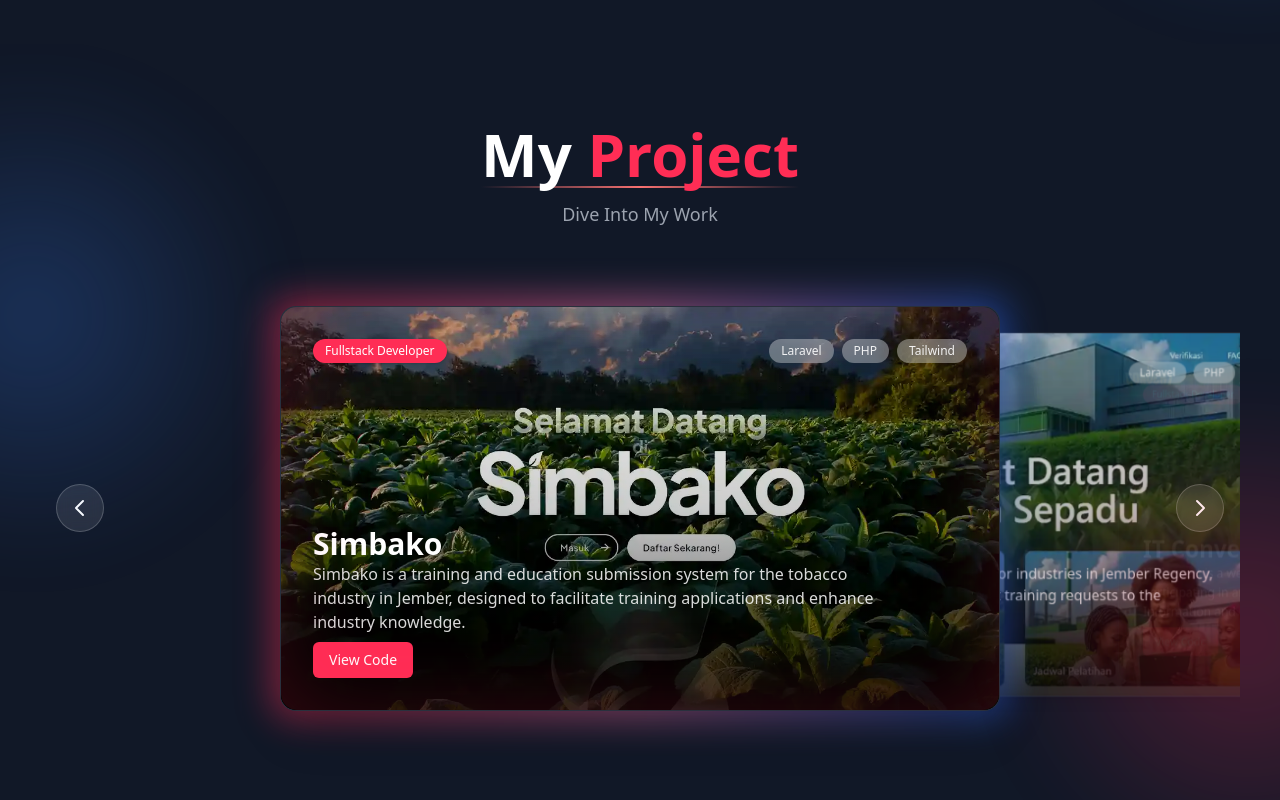
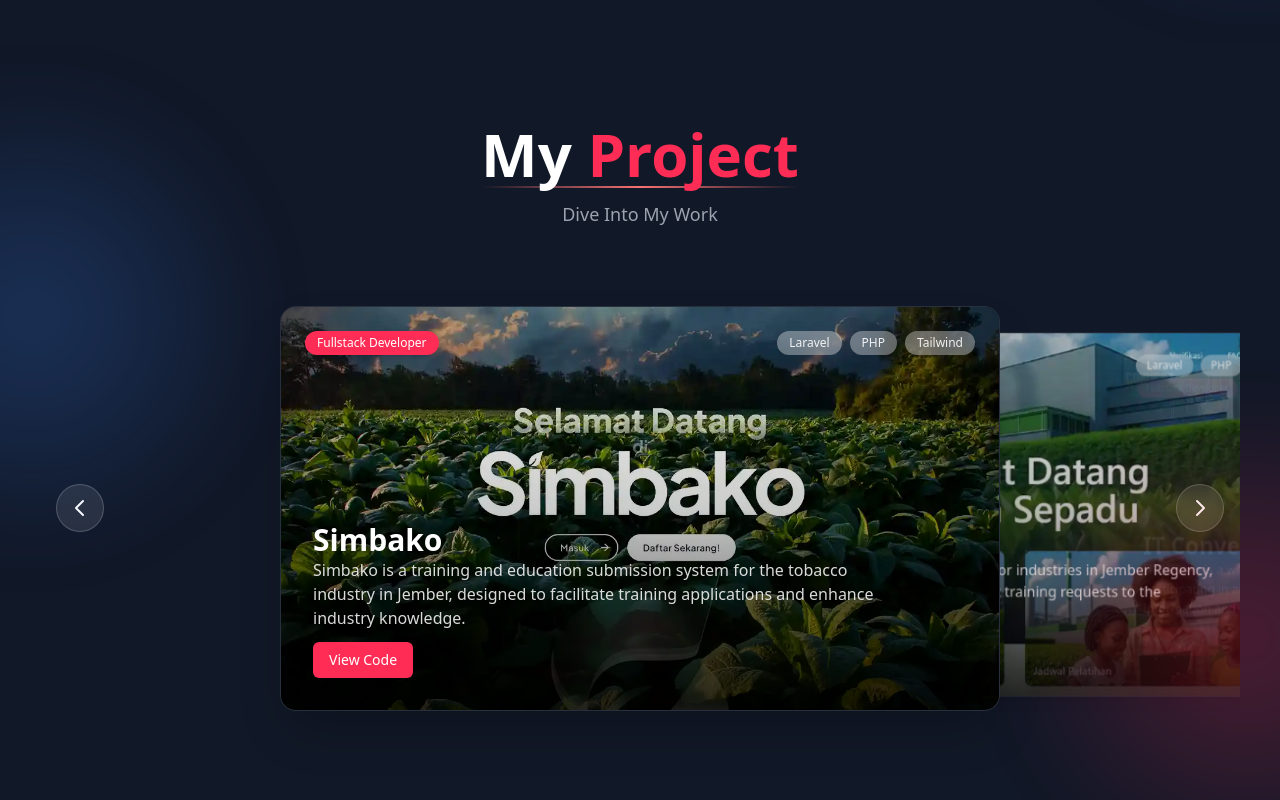
Before and after one commit to ahmadrahardan/portfolio-web, a React (Vite) app: page / in a window 1280 px wide. Shown: the part 2280-3080 px from the top of the page. Built offline with nearby package versions, Linux system fonts and the light colour scheme.

Commit message:
update projects card

```diff
--- a/src/components/Projects.tsx
+++ b/src/components/Projects.tsx
@@ -86,7 +86,7 @@ const ProjectsSection: React.FC = () => {
     return () => window.removeEventListener("resize", onResize);
   }, []);
 
-  // entrance anim (run on mount & when theme changes)
+  // entrance anim
   useEffect(() => {
     if (!sectionRef.current) return;
     const ctx = gsap.context(() => {
@@ -95,11 +95,6 @@ const ProjectsSection: React.FC = () => {
         { y: 16, opacity: 0 },
         { y: 0, opacity: 1, duration: 0.6, ease: "power3.out" }
       );
-      // gsap.fromTo(
-      //   ".project-card",
-      //   { y: 18, opacity: 0 },
-      //   { y: 0, opacity: 1, duration: 0.6, ease: "power3.out", stagger: 0.04, delay: 0.05 }
-      // );
     }, sectionRef);
     return () => ctx.revert();
   }, [darkMode]);
@@ -125,29 +120,13 @@ const ProjectsSection: React.FC = () => {
     };
   }, [projects.length]);
 
-  // autoplay
-  // useEffect(() => {
-  //   const AUTOPLAY_MS = 3500;
-  //   const id = setInterval(() => {
-  //     if (!pausedRef.current) setActive((i) => (i + 1) % projects.length);
-  //   }, AUTOPLAY_MS);
-  //   const onVisibility = () => {
-  //     pausedRef.current = document.hidden || pausedRef.current;
-  //   };
-  //   document.addEventListener("visibilitychange", onVisibility);
-  //   return () => {
-  //     clearInterval(id);
-  //     document.removeEventListener("visibilitychange", onVisibility);
-  //   };
-  // }, [projects.length]);
-
   const pause = () => (pausedRef.current = true);
   const resume = () => (pausedRef.current = false);
 
-  // geometry / coverflow spacing (responsive)
-  const CARD_W = isMobile ? 360 : 720;
+  // ====== COVERFLOW GEOMETRY ======
+  const CARD_W = isMobile ? 330 : 720;
   const stepX = useMemo(
-    () => CARD_W * (isMobile ? 0.5 : 0.52),
+    () => CARD_W * (isMobile ? 0.56 : 0.52),
     [CARD_W, isMobile]
   );
   const maxVisible = isMobile ? 2 : 3;
@@ -156,9 +135,9 @@ const ProjectsSection: React.FC = () => {
     const off = idx - active;
     const abs = Math.abs(off);
     const tx = off * stepX;
-    const ty = abs * (isMobile ? 3 : 6);
-    const rotY = -(off * (isMobile ? 6 : 10));
-    const scale = Math.max(isMobile ? 0.78 : 0.7, 1 - abs * 0.1);
+    const ty = abs * (isMobile ? 6 : 6);
+    const rotY = isMobile ? 0 : -(off * 10); // flat di mobile
+    const scale = Math.max(isMobile ? 0.9 : 0.7, 1 - abs * 0.1);
     const opacity = abs > maxVisible ? 0 : 1 - abs * 0.08;
     const z = 100 - abs;
     return {
@@ -169,23 +148,9 @@ const ProjectsSection: React.FC = () => {
     };
   };
 
-  const dragX = useRef<number | null>(null);
-  const onPointerDown = (e: React.PointerEvent) => {
-    dragX.current = e.clientX;
-    pause();
-  };
-  const onPointerUp = (e: React.PointerEvent) => {
-    if (dragX.current == null) return;
-    const dx = e.clientX - dragX.current;
-    if (dx < -60) setActive((i) => (i + 1) % projects.length);
-    if (dx > 60) setActive((i) => (i - 1 + projects.length) % projects.length);
-    dragX.current = null;
-    resume();
-  };
-
-  const themeGlow = darkMode
-    ? "from-[#FF2D55] via-[#ff7ab7] to-[#2563eb]"
-    : "from-[#d97706] via-[#dc2626] to-[#a21caf]";
+  // ====== RESPONSIVE HELPERS ======
+  const cardAspectClass = isMobile ? "h-[480px] flex flex-col" : "aspect-video"; // portrait split on mobile
+  const stageHeightClass = isMobile ? "h-[660px]" : "h-[560px]";
 
   return (
     <section
@@ -211,7 +176,6 @@ const ProjectsSection: React.FC = () => {
     }
   `}</style>
 
-        {/* top-left */}
         <span
           className="about-glow"
           style={{
@@ -222,29 +186,6 @@ const ProjectsSection: React.FC = () => {
               : "rgba(59,130,246,0.5)",
           }}
         />
-        {/* top-right */}
-        {/* <span
-          className="about-glow"
-          style={{
-            right: "-10rem",
-            top: "-20rem",
-            ["--glowColor" as any]: darkMode
-              ? "rgba(168,85,247,0.8)"
-              : "rgba(168,85,247,0.55)",
-          }}
-        /> */}
-        {/* bottom-left */}
-        {/* <span
-          className="about-glow"
-          style={{
-            left: "-14rem",
-            bottom: "-18rem",
-            ["--glowColor" as any]: darkMode
-              ? "rgba(59,130,246,0.85)"
-              : "rgba(59,130,246,0.5)",
-          }}
-        /> */}
-        {/* bottom-right */}
         <span
           className="about-glow"
           style={{
@@ -256,7 +197,6 @@ const ProjectsSection: React.FC = () => {
           }}
         />
       </div>
-      {/* ======= /CORNER GLOWS ======= */}
 
       <div className="container mx-auto px-5 md:px-10 max-w-screen-xl">
         {/* Head */}
@@ -267,15 +207,8 @@ const ProjectsSection: React.FC = () => {
             } mb-4`}
           >
             <span className="relative inline-block">
-              My{" "}
-              <span className={darkMode ? "text-[#FF2D55]" : "text-[#FF2D55]"}>
-                Project
-              </span>
-              <span
-                className={`absolute -bottom-1 z-[-1] left-0 w-full h-0.5 bg-gradient-to-r from-transparent ${
-                  darkMode ? "via-red-400" : "via-red-400"
-                } to-transparent mt-2`}
-              />
+              My <span className="text-[#FF2D55]">Project</span>
+              <span className="absolute -bottom-1 z-[-1] left-0 w-full h-0.5 bg-gradient-to-r from-transparent via-red-400 to-transparent mt-2" />
             </span>
           </h2>
           <p
@@ -290,10 +223,10 @@ const ProjectsSection: React.FC = () => {
         {/* STAGE */}
         <div
           ref={stageRef}
-          className="relative h-[360px] sm:h-[420px] md:h-[560px] overflow-hidden select-none"
+          className={`relative ${stageHeightClass} sm:h-[420px] md:h-[560px] overflow-hidden select-none`}
           style={{ perspective: "1400px" }}
-          onPointerDown={onPointerDown}
-          onPointerUp={onPointerUp}
+          onPointerDown={() => pause()}
+          onPointerUp={() => resume()}
           onMouseEnter={pause}
           onMouseLeave={resume}
         >
@@ -371,27 +304,100 @@ const ProjectsSection: React.FC = () => {
               return (
                 <motion.div
                   key={p.id}
-                  className="project-card absolute max-w-[94vw] w-[86vw] sm:w-[560px] md:w-[720px] aspect-video origin-center will-change-transform"
+                  className={`project-card absolute max-w-[94vw] w-[65vw] sm:w-[560px] md:w-[720px] ${cardAspectClass} origin-center will-change-transform`}
                   initial={false}
                   animate={styleFor(i) as any}
                   transition={{ type: "spring", stiffness: 80, damping: 18 }}
                   onClick={() => setActive(i)}
                 >
-                  {/* OUTER GLOW only active (lebih kecil di mobile) */}
-                  {isCenter && (
                   <div
-                      className={`pointer-events-none absolute -inset-1 sm:-inset-1 md:-inset-2
-                                  rounded-[16px] sm:rounded-[18px] md:rounded-[20px]
-                                  blur-[10px] sm:blur-[14px] md:blur-[18px]
-                                  opacity-40 sm:opacity-45 md:opacity-50 z-0 bg-gradient-to-r ${themeGlow}`}
+                    className={`relative z-10 w-full h-full rounded-2xl overflow-hidden border ${
+                      darkMode
+                        ? "bg-[#111827] border-white/10"
+                        : "bg-white border-gray-200"
+                    } ${isCenter ? "shadow-2xl" : "shadow-lg"}`}
+                  >
+                    {/* ====== MOBILE: SPLIT ====== */}
+                    {isMobile ? (
+                      <div className="flex flex-col h-full">
+                        {/* image */}
+                        <div className="h-[40%] w-full overflow-hidden">
+                          <img
+                            src={p.image}
+                            alt={p.title}
+                            className="w-full h-full object-cover"
                           />
+                        </div>
+
+                        {/* text */}
+                        <div className="h-[60%] w-full p-4 flex flex-col gap-6">
+                          <div className="flex items-center justify-between">
+                            <span
+                              className="px-3 py-1 rounded-full text-[11px] text-white shadow"
+                              style={{ backgroundColor: p.color }}
+                            >
+                              {p.role}
+                            </span>
+                            {/* tech chips (scrollable jika banyak) */}
+                            <div className="flex gap-2 overflow-x-auto no-scrollbar">
+                              {p.technologies.map((t, idx) => (
+                                <span
+                                  key={idx}
+                                  className="bg-gray-100 dark:bg-white/15 text-gray-700 dark:text-white/90 px-2 py-1 rounded-full text-[11px] shrink-0"
+                                >
+                                  {t}
+                                </span>
+                              ))}
+                            </div>
+                          </div>
+
+                          <div>
+                            <h3
+                              className={`${
+                                darkMode ? "text-white" : "text-gray-900"
+                              } text-3xl font-bold`}
+                            >
+                              {p.title}
+                            </h3>
+                            <p
+                              className={`py-2 ${
+                                darkMode ? "text-gray-300" : "text-gray-600"
+                              } text-sm line-clamp-5`}
+                            >
+                              {p.description}
+                            </p>
+                          </div>
+
+                          <div className="mt-auto flex gap-3">
+                            {p.githubLink && (
+                              <a
+                                href={p.githubLink}
+                                target="_blank"
+                                rel="noopener noreferrer"
+                                className="bg-[#FF2D55] hover:bg-white hover:text-[#FF2D55] text-white px-3 py-2 rounded-md text-sm font-medium"
+                                onClick={(e) => e.stopPropagation()}
+                              >
+                                View Code
+                              </a>
                             )}
-
-                  <div
-                    className={`relative z-10 w-full h-full rounded-2xl overflow-hidden border
-    ${darkMode ? "bg-[#111827] border-white/10" : "bg-white border-gray-200"}
-    ${isCenter ? "shadow-2xl" : "shadow-lg"}`}
+                            {p.demoLink && (
+                              <a
+                                href={p.demoLink}
+                                target="_blank"
+                                rel="noopener noreferrer"
+                                className="px-3 py-2 rounded-md text-sm font-medium text-white"
+                                style={{ backgroundColor: p.color }}
+                                onClick={(e) => e.stopPropagation()}
                               >
+                                Live Demo
+                              </a>
+                            )}
+                          </div>
+                        </div>
+                      </div>
+                    ) : (
+                      /* ====== DESKTOP: OVERLAY ====== */
+                      <>
                         <img
                           src={p.image}
                           alt={p.title}
@@ -400,21 +406,21 @@ const ProjectsSection: React.FC = () => {
                         <div className="absolute inset-0 bg-gradient-to-t from-black/80 via-black/20 to-transparent" />
                         <div
                           className="absolute inset-0"
-                      style={{ boxShadow: `inset 0 0 120px rgba(0,0,0,.35)` }}
+                          style={{
+                            boxShadow: `inset 0 0 120px rgba(0,0,0,.35)`,
+                          }}
                         />
 
-                    {/* Role & Technologies di pojok kiri atas */}
-                    <div className="absolute top-0 left-0 p-5 sm:p-6 md:p-8 flex flex-col gap-2 z-20">
+                        {/* Role & Tech */}
+                        <div className="absolute top-0 left-0 p-6 flex flex-col gap-2 z-20">
                           <span
                             className="px-3 py-1 w-max rounded-full text-xs text-white shadow"
                             style={{ backgroundColor: p.color }}
                           >
                             {p.role}
                           </span>
-
                         </div>
-
-                    <div className="absolute top-0 right-0 p-5 sm:p-6 md:p-8 flex flex-col gap-2 z-20">
+                        <div className="absolute top-0 right-0 p-6 flex flex-col gap-2 z-20">
                           <div className="flex flex-wrap gap-2">
                             {p.technologies.map((t, idx) => (
                               <span
@@ -427,15 +433,16 @@ const ProjectsSection: React.FC = () => {
                           </div>
                         </div>
 
-                    {/* Title & Description tetap di bawah */}
-                    <div className="absolute inset-x-0 bottom-0 p-5 sm:p-6 md:p-8 flex flex-col justify-end max-w-[90%] sm:max-w-[90%]">
-                      <h3 className="text-white text-xl sm:text-2xl md:text-3xl font-bold">
+                        {/* Title, Desc, Buttons */}
+                        <div className="absolute inset-x-0 bottom-0 p-6 md:p-8 flex flex-col justify-end max-w-[90%] z-20">
+                          <h3 className="text-white text-2xl md:text-3xl font-bold">
                             {p.title}
                           </h3>
                           <p className="text-white/85 text-sm md:text-base line-clamp-3">
                             {p.description}
                           </p>
-                      <div className="mt-2 flex gap-3">
+
+                          <div className="mt-3 flex gap-3">
                             {p.githubLink && (
                               <a
                                 href={p.githubLink}
@@ -461,17 +468,7 @@ const ProjectsSection: React.FC = () => {
                             )}
                           </div>
                         </div>
-
-                    {/* Inner glow */}
-                    {isCenter && (
-                      <div
-                        className="pointer-events-none absolute inset-0 rounded-2xl"
-                        style={{
-                          boxShadow: `0 0 ${isMobile ? 60 : 90}px ${
-                            p.color
-                          }33 inset`,
-                        }}
-                      />
+                      </>
                     )}
                   </div>
                 </motion.div>
```
Lines whose indentation alone changed are shown as unchanged.
